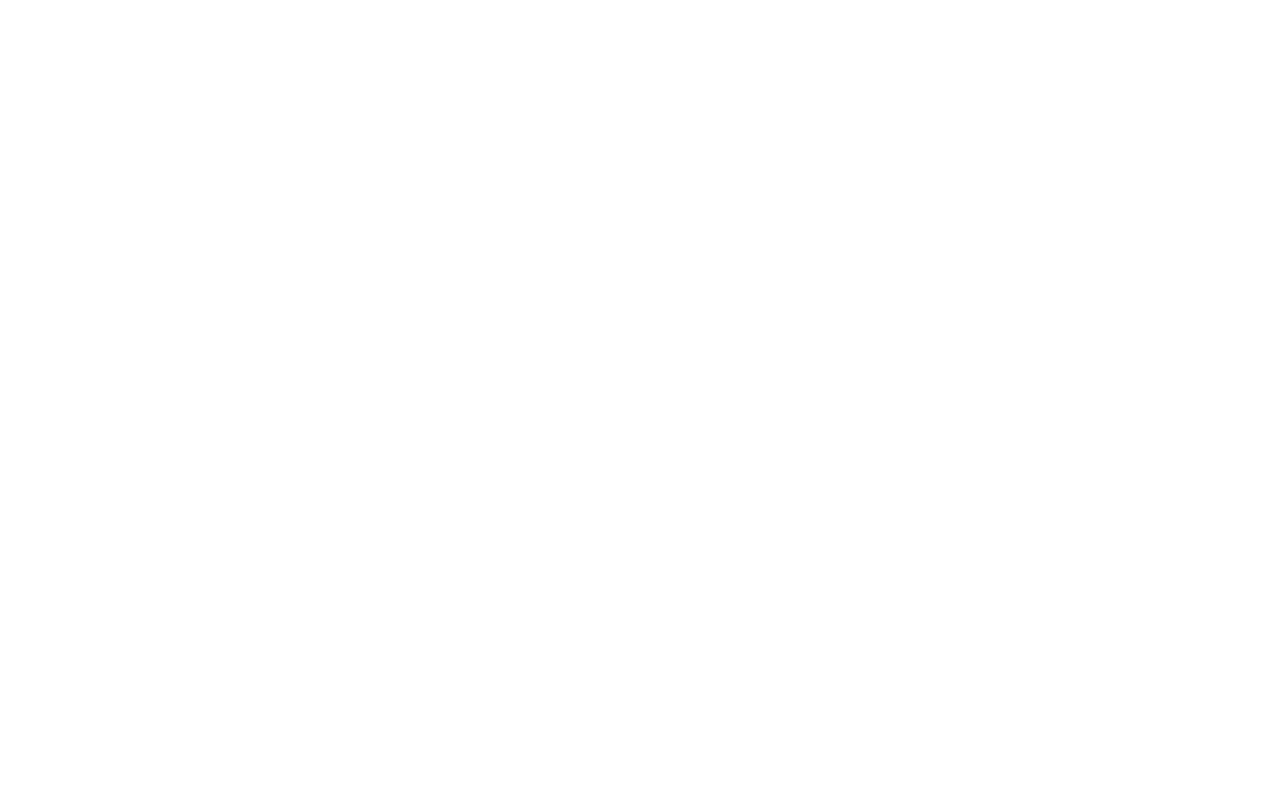
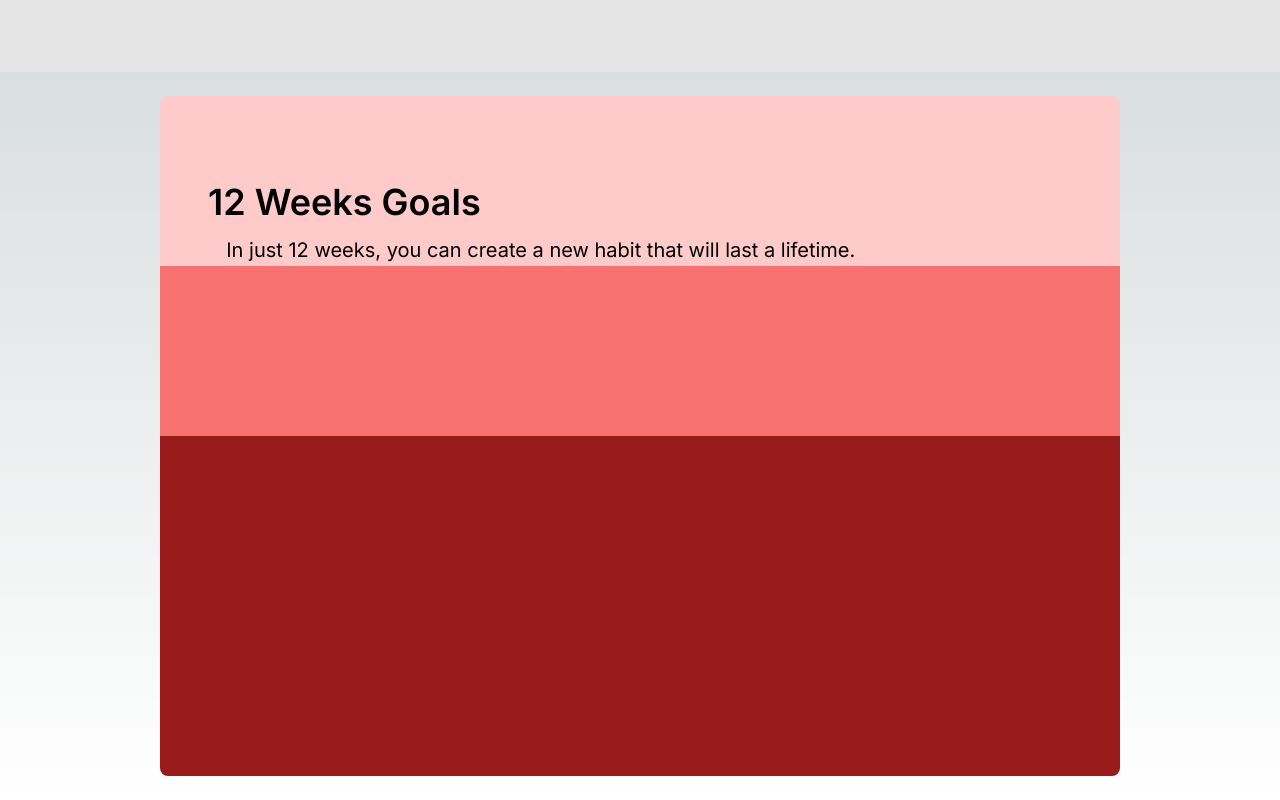
Before and after one commit to mjjstockman/doze, a Next.js app: page /dashboard in a window 1280 px wide. Built offline with nearby package versions, Linux system fonts and the light colour scheme.

Commit message:
D-2 Basic header

```diff
--- a/app/components/DashboardComponents/HeaderContainer.js/HeaderContainer.js
+++ b/app/components/DashboardComponents/HeaderContainer.js/HeaderContainer.js
@@ -1,7 +1,66 @@
+"use client";
+
+import { Inter } from "next/font/google";
+import { useState, useEffect } from "react";
+
+const inter = Inter({ subsets: ["latin"] });
+
+const TITLE_DEFAULT = "12 Weeks Goals";
+const QUOTE_DEFAULT =
+  "In just 12 weeks, you can create a new habit that will last a lifetime.";
+
 const HeaderContainer = () => {
-    return (
-        <></>
-    )
+  const [title, setTitle] = useState(TITLE_DEFAULT);
+  const [quote, setQuote] = useState(QUOTE_DEFAULT);
+
+  // User presses on the background, give user option to change image
+  const handleBackgroundImageChange = () => {};
+
+  // Handle when user is inputting characters
+  const handleValueChange = (e, setValue) => {
+    setValue(e.target.value);
+  };
+
+  // User presses enter or clicks off title/quote, set value to last inputted value
+  const handleEnterOrBlur = (e, setValue, defaultValue) => {
+      e.preventDefault();
+      const inputValue = e.target.value;
+
+      // If input is an empty string, set the default value
+      setValue(inputValue === "" ? defaultValue : inputValue);
+  };
+
+  // Update title or quote on enter/onblur
+  useEffect(() => {}, [title, quote]);
+
+  return (
+    <div className="flex items-end bg-red-200 w-full h-[25%] rounded-t-lg hover:cursor-pointer">
+      <form className="flex flex-col w-full pl-[5%]">
+        <input
+          type="text"
+          className={`${inter.className} h-16 w-full text-black font-semibold text-4xl border-none bg-transparent focus:border-none outline-none placeholder:text-black placeholder:font-semibold`}
+          value={title}
+          onChange={(e) => handleValueChange(e, setTitle)}
+          onKeyDown={(e) =>
+            e.key === "Enter" && handleEnterOrBlur(e, setTitle, TITLE_DEFAULT)
+          }
+          onBlur={(e) => handleEnterOrBlur(e, setTitle, TITLE_DEFAULT)}
+        />
+        <input
+          type="text"
+          className={`ml-[2%] ${inter.className} h-8 w-full text-black text-xl border-none bg-transparent focus:border-none outline-none placeholder:text-black placeholder:font-semibold`}
+          value={quote}
+          onChange={(e) => handleValueChange(e, setQuote)}
+          onKeyDown={(e) =>
+            e.key === "Enter" && handleEnterOrBlur(e, setQuote, QUOTE_DEFAULT)
+          }
+          onBlur={(e) =>
+            e.type === "blur" && handleEnterOrBlur(e, setQuote, QUOTE_DEFAULT)
+          }
+        />
+      </form>
+    </div>
+  );
 };
 
 export default HeaderContainer;
--- a/app/components/DashboardComponents/MainGoalsContainer/MainGoalsContainer.js
+++ b/app/components/DashboardComponents/MainGoalsContainer/MainGoalsContainer.js
@@ -1,6 +1,8 @@
 const MainGoalsContainer = () => {
     return (
-        <></>
+        <div className="bg-red-400 w-full h-[25%]">
+
+        </div>
     )
 };
 
--- a/app/components/DashboardComponents/SubGoalsContainer/SubGoalsContainer.js
+++ b/app/components/DashboardComponents/SubGoalsContainer/SubGoalsContainer.js
@@ -1,6 +1,8 @@
 const SubGoalsContainer = () => {
     return (
-        <></>
+        <div className="bg-red-800 w-full h-[50%] rounded-b-lg">
+
+        </div>
     )
 };
 
--- a/app/dashboard/page.jsx
+++ b/app/dashboard/page.jsx
@@ -3,9 +3,18 @@ import MainGoalsContainer from "../components/DashboardComponents/MainGoalsConta
 import SubGoalsContainer from "../components/DashboardComponents/SubGoalsContainer/SubGoalsContainer";
 
 const DashboardPage = () => {
-    return (
-        <></>
-    )
+  const TempNav = () => <div className="h-20 w-screen bg-neutral-200 bg-[#DFF3E4]"></div>;
+
+  return (
+    <div className="h-screen w-screen flex flex-col bg-[#lelele] overscroll-none">
+      <TempNav />
+      <div className="px-40 py-6 h-full shadow-lg">
+        <HeaderContainer />
+        <MainGoalsContainer />
+        <SubGoalsContainer />
+      </div>
+    </div>
+  );
 };
 
 export default DashboardPage;
```
Also changed, not shown: app/components/DashboardComponents/MainGoalsContainer/components/AddGoal.js (added), app/components/DashboardComponents/MainGoalsContainer/components/Goal.js (added).
